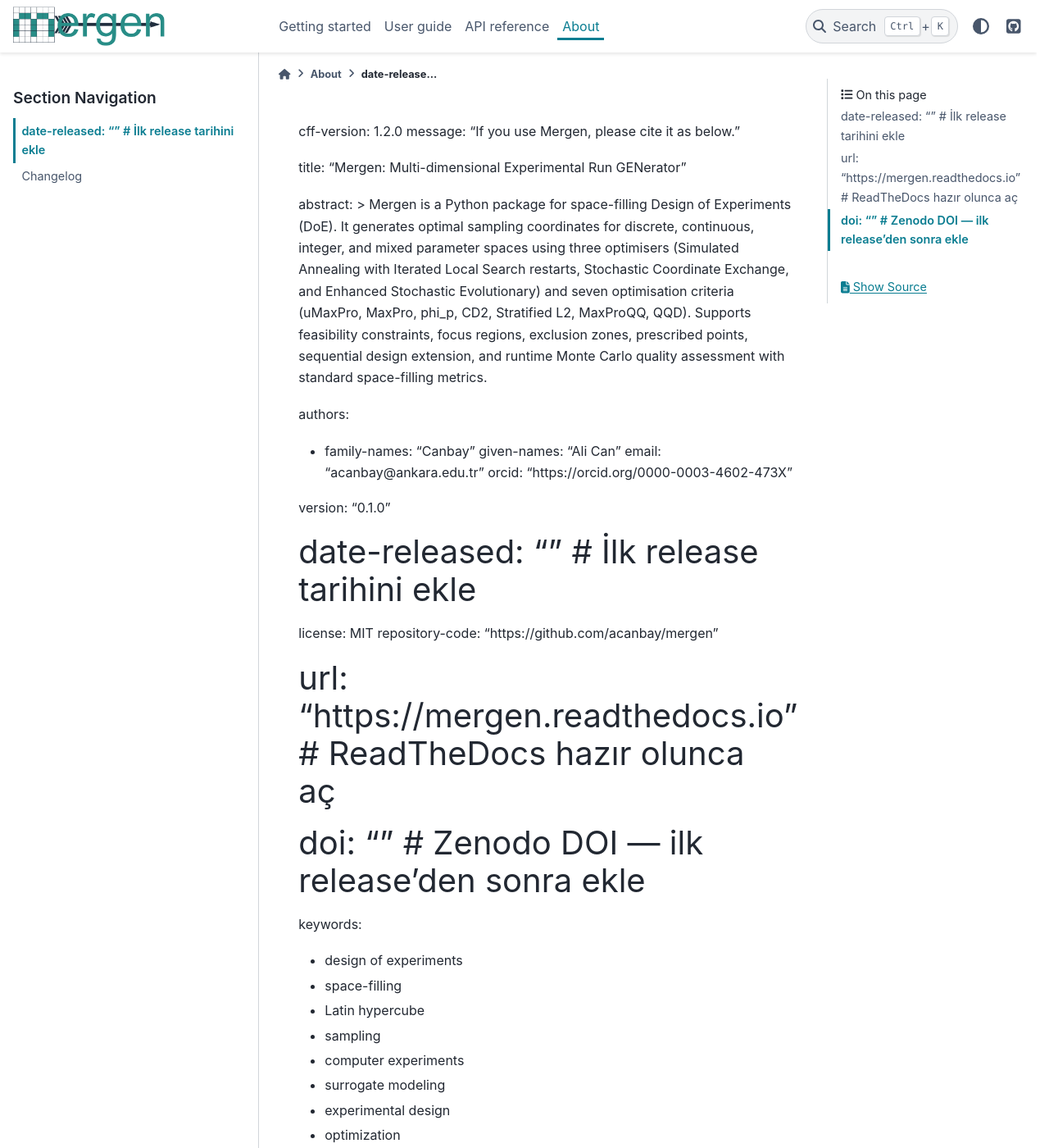
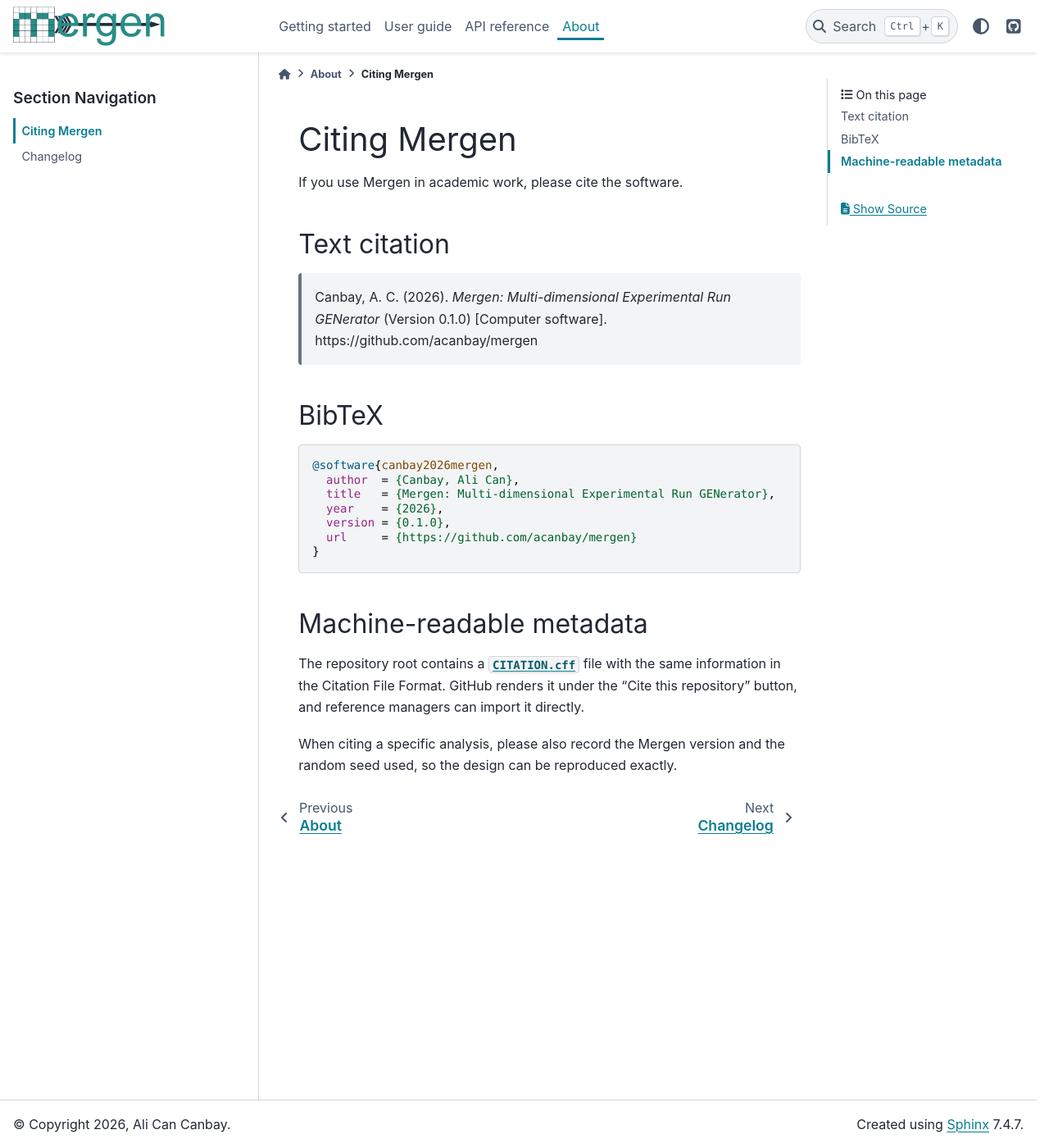
Before and after one commit to acanbay/mergen, a Sphinx documentation site: the page built from docs/about/citing.md, in a window 1280 px wide and 1400 px high. Shown: the whole window at 82% size. Built offline with Sphinx 7.4.7 and the PyData theme 0.15.4, drawn with Linux system fonts in a browser that asks for light colours; pages that are not in the unit, such as notebooks, are missing from menus.

Commit message:
docs: fix citing page content and quoted-code markup in examples
The citing page accidentally contained the raw CITATION.cff text;
its intended content is restored. Five example docstrings rendered
criterion names awkwardly (backticks nested inside quotes); the
whole quoted expression is now a single code span. Docstring-only
change, code verified byte-identical.

````diff
--- a/docs/about/citing.md
+++ b/docs/about/citing.md
@@ -1,38 +1,32 @@
-cff-version: 1.2.0
-message: "If you use Mergen, please cite it as below."
+# Citing Mergen
 
-title: "Mergen: Multi-dimensional Experimental Run GENerator"
+If you use Mergen in academic work, please cite the software.
 
-abstract: >
-  Mergen is a Python package for space-filling Design of Experiments (DoE).
-  It generates optimal sampling coordinates for discrete, continuous, integer,
-  and mixed parameter spaces using three optimisers (Simulated Annealing with
-  Iterated Local Search restarts, Stochastic Coordinate Exchange, and Enhanced
-  Stochastic Evolutionary) and seven optimisation criteria (uMaxPro, MaxPro,
-  phi_p, CD2, Stratified L2, MaxProQQ, QQD). Supports feasibility constraints,
-  focus regions, exclusion zones, prescribed points, sequential design
-  extension, and runtime Monte Carlo quality assessment with standard
-  space-filling metrics.
+## Text citation
 
-authors:
-  - family-names: "Canbay"
-    given-names: "Ali Can"
-    email: "acanbay@ankara.edu.tr"
-    orcid: "https://orcid.org/0000-0003-4602-473X"
+> Canbay, A. C. (2026). *Mergen: Multi-dimensional Experimental Run
+> GENerator* (Version 0.1.0) [Computer software].
+> https://github.com/acanbay/mergen
 
-version: "0.1.0"
-# date-released: ""       # İlk release tarihini ekle
-license: MIT
-repository-code: "https://github.com/acanbay/mergen"
-# url: "https://mergen.readthedocs.io"   # ReadTheDocs hazır olunca aç
-# doi: ""                 # Zenodo DOI — ilk release'den sonra ekle
+## BibTeX
 
-keywords:
-  - design of experiments
-  - space-filling
-  - Latin hypercube
-  - sampling
-  - computer experiments
-  - surrogate modeling
-  - experimental design
-  - optimization
+```bibtex
+@software{canbay2026mergen,
+  author  = {Canbay, Ali Can},
+  title   = {Mergen: Multi-dimensional Experimental Run GENerator},
+  year    = {2026},
+  version = {0.1.0},
+  url     = {https://github.com/acanbay/mergen}
+}
+```
+
+## Machine-readable metadata
+
+The repository root contains a
+[`CITATION.cff`](https://github.com/acanbay/mergen/blob/main/CITATION.cff)
+file with the same information in the Citation File Format. GitHub
+renders it under the "Cite this repository" button, and reference
+managers can import it directly.
+
+When citing a specific analysis, please also record the Mergen version
+and the random seed used, so the design can be reproduced exactly.
````
Also changed, not shown: 5 other files.
